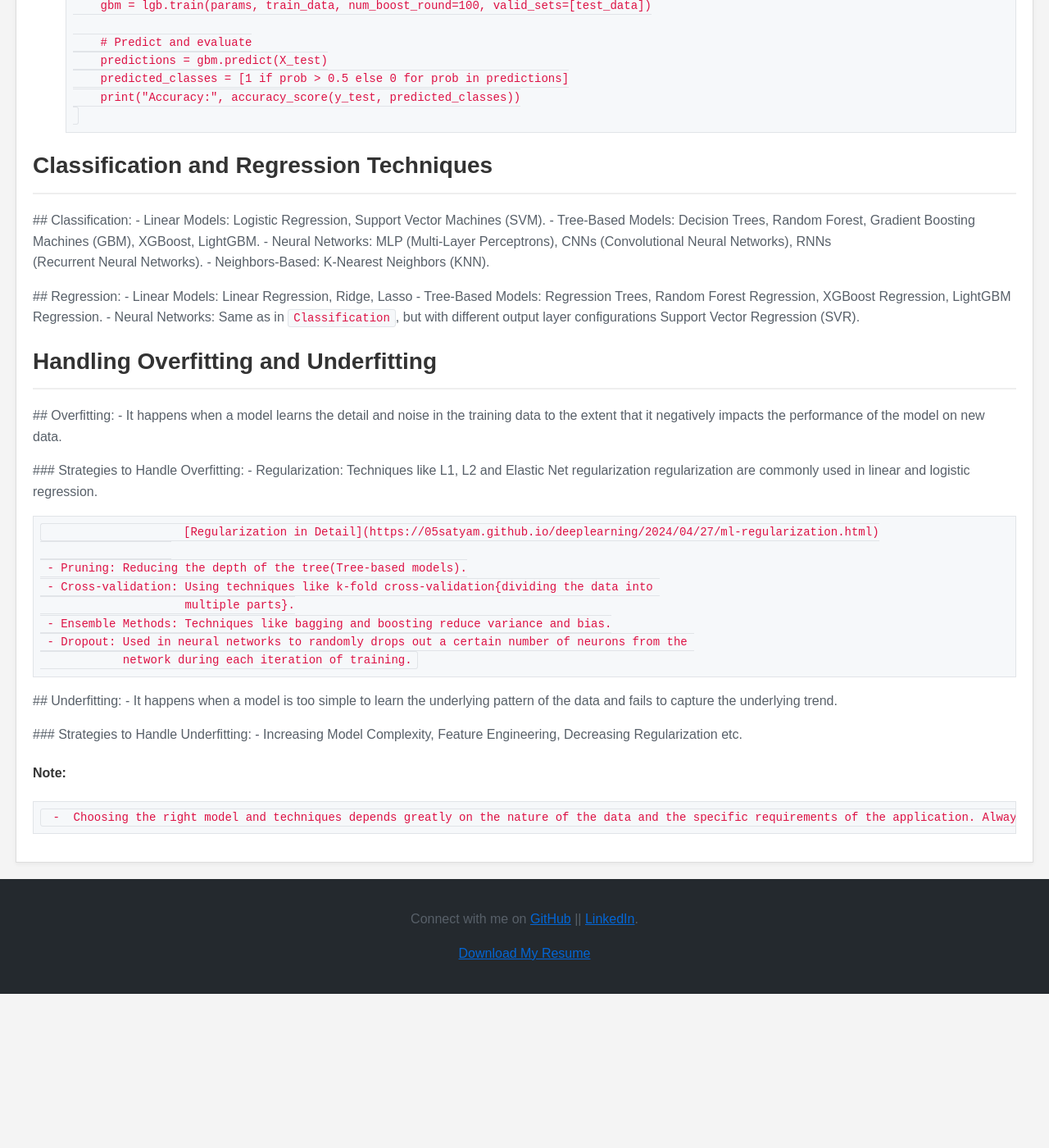
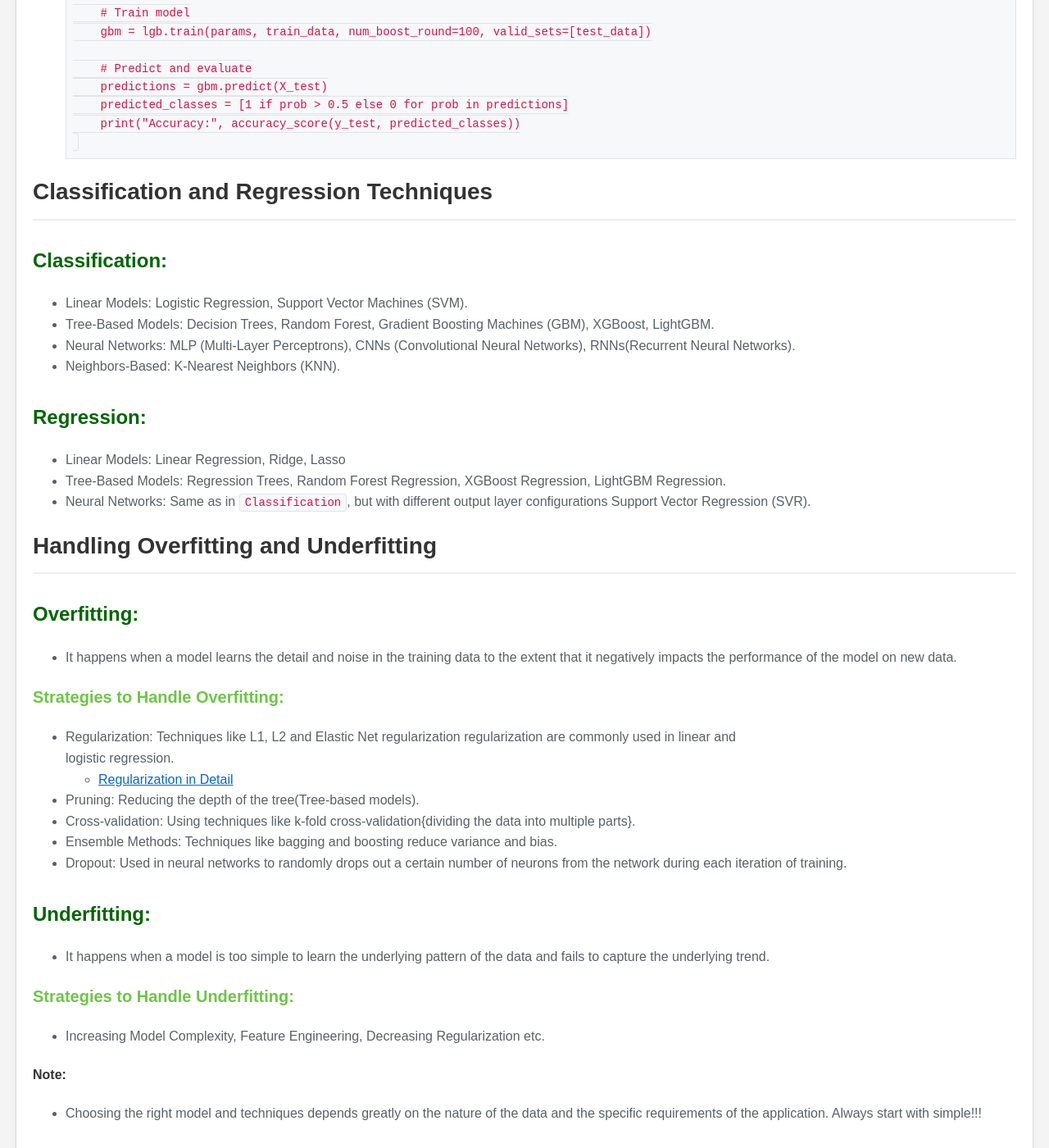
Before and after one commit to 05satyam/05satyam.github.io, a Jekyll site: the page built from _posts/2024-04-27-overview-of-ml-libraries-and-frameworks-algorithms.md, in a window 1280 px wide and 1400 px high, scrolled down 2309 px. Shown: the whole window at 82% size. Built offline with Jekyll 4.4.1, drawn with Linux system fonts in a browser that asks for light colours; our own code applies the rules of GitHub Pages for plain Markdown files; before the commit the page ends 3521 px from its top, so only the background shows below that; part of the change alters nothing that is shown.

Commit message:
learning regularization

````diff
--- a/_posts/2024-04-27-overview-of-ml-libraries-and-frameworks-algorithms.md
+++ b/_posts/2024-04-27-overview-of-ml-libraries-and-frameworks-algorithms.md
@@ -40,8 +40,10 @@ categories: DeepLearning
  3. PyTorch:
      - Alternative of Tensorflow and used in high-performance numerical computation and deep
        learning tasks.
-     - [Data Preprocessing with Pytorch](https://05satyam.github.io/pytorch/2024/03/25/data-preprocessing-using-pytorch.html)
-      - [Data Manipulation with Pytorch](https://05satyam.github.io/pytorch/2024/03/25/data-manipulation-using-pytorch.html)
+     - <a href="https://05satyam.github.io/pytorch/2024/03/25/data-preprocessing-using-pytorch.html" target="_blank" rel="noopener noreferrer">Data Preprocessing with Pytorch</a>
+
+      - <a href="https://05satyam.github.io/pytorch/2024/03/25/data-manipulation-using-pytorch.html" target="_blank" rel="noopener noreferrer">Data Manipulation with Pytorch</a>
+
 
 
  4. XGBoost: Extreme Gradient Boosting
@@ -111,46 +113,44 @@ categories: DeepLearning
       ```
 
 # Classification and Regression Techniques
- ## Classification:
-     - Linear Models: Logistic Regression, Support Vector Machines (SVM).
-     - Tree-Based Models: Decision Trees, Random Forest, Gradient Boosting Machines (GBM), XGBoost,
-                          LightGBM.
-     - Neural Networks: MLP (Multi-Layer Perceptrons), CNNs (Convolutional Neural Networks), RNNs
-                        (Recurrent Neural Networks).
-     - Neighbors-Based: K-Nearest Neighbors (KNN).
 
- ## Regression:
-     - Linear Models: Linear Regression, Ridge, Lasso
-     - Tree-Based Models: Regression Trees, Random Forest Regression, XGBoost Regression, LightGBM
-                          Regression.
-     - Neural Networks: Same as in `Classification`, but with different output layer configurations
+## Classification:
+ - Linear Models: Logistic Regression, Support Vector Machines (SVM).
+ - Tree-Based Models: Decision Trees, Random Forest, Gradient Boosting Machines (GBM), XGBoost, LightGBM.
+ - Neural Networks: MLP (Multi-Layer Perceptrons), CNNs (Convolutional Neural Networks), RNNs(Recurrent Neural Networks).
+ - Neighbors-Based: K-Nearest Neighbors (KNN).
+
+## Regression:
+ - Linear Models: Linear Regression, Ridge, Lasso
+ - Tree-Based Models: Regression Trees, Random Forest Regression, XGBoost Regression, LightGBM
+   Regression.
+ - Neural Networks: Same as in `Classification`, but with different output layer configurations
                       Support Vector Regression (SVR).
 
 # Handling Overfitting and Underfitting
- ## Overfitting:
-     - It happens when a model learns the detail and noise in the training data to the extent that
-       it negatively impacts the performance of the model on new data.
 
- ### Strategies to Handle Overfitting:
-     - Regularization: Techniques like L1, L2 and Elastic Net regularization regularization are
-                       commonly used in linear and logistic regression.
+## Overfitting:
+ - It happens when a model learns the detail and noise in the training data to the extent that
+   it negatively impacts the performance of the model on new data.
 
-                        [Regularization in Detail](https://05satyam.github.io/deeplearning/2024/04/27/ml-regularization.html)
+### Strategies to Handle Overfitting:
+ - Regularization: Techniques like L1, L2 and Elastic Net regularization regularization are commonly used in linear and
+    logistic regression.
+     - <a href="https://05satyam.github.io/deeplearning/2024/04/27/ml-regularization.html" target="_blank" rel="noopener noreferrer">Regularization in Detail</a>
 
-     - Pruning: Reducing the depth of the tree(Tree-based models).
-     - Cross-validation: Using techniques like k-fold cross-validation{dividing the data into
-                         multiple parts}.
-     - Ensemble Methods: Techniques like bagging and boosting reduce variance and bias.
-     - Dropout: Used in neural networks to randomly drops out a certain number of neurons from the
+ - Pruning: Reducing the depth of the tree(Tree-based models).
+ - Cross-validation: Using techniques like k-fold cross-validation{dividing the data into multiple parts}.
+ - Ensemble Methods: Techniques like bagging and boosting reduce variance and bias.
+ - Dropout: Used in neural networks to randomly drops out a certain number of neurons from the
                 network during each iteration of training.
 
- ## Underfitting:
-     - It happens when a model is too simple to learn the underlying pattern of the data and fails
-       to capture the underlying trend.
+## Underfitting:
+ - It happens when a model is too simple to learn the underlying pattern of the data and fails
+    to capture the underlying trend.
 
- ### Strategies to Handle Underfitting:
-     -  Increasing Model Complexity, Feature Engineering, Decreasing Regularization etc.
+### Strategies to Handle Underfitting:
+ -  Increasing Model Complexity, Feature Engineering, Decreasing Regularization etc.
 
 
 #### Note:
-     -  Choosing the right model and techniques depends greatly on the nature of the data and the specific requirements of the application. Always start with simple!!!
+ -  Choosing the right model and techniques depends greatly on the nature of the data and the specific requirements of the application. Always start with simple!!!
````
